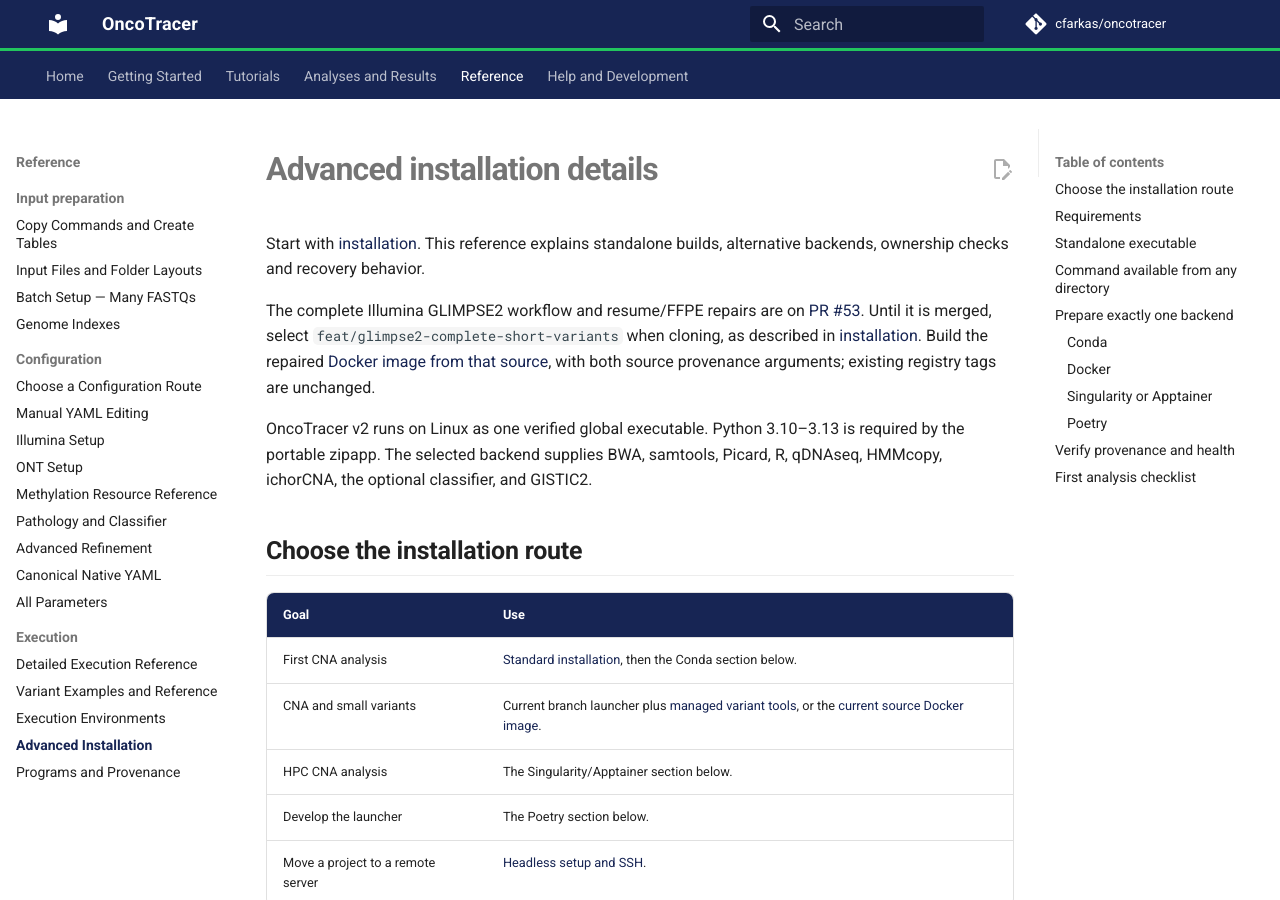
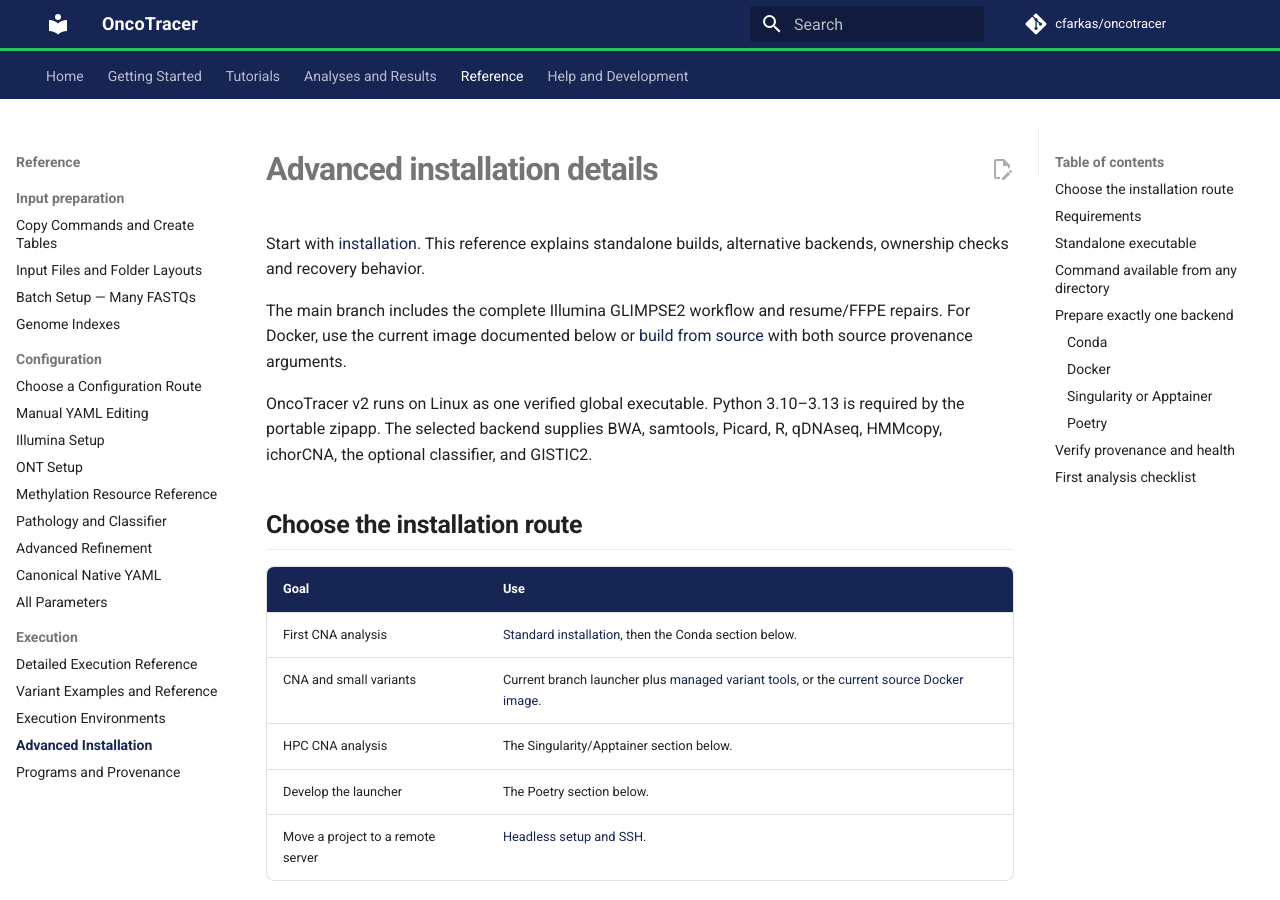
Before and after one commit to cfarkas/oncotracer, an MkDocs documentation site: the page built from docs/installation_details.md, in a window 1280 px wide and 900 px high. Built offline with MkDocs 1.6.1 and Material for MkDocs 9.7.7, drawn with Linux system fonts in a browser that asks for light colours; comment, search, counter and statistics services are not loaded; some of the changed text lies outside the part shown.

Commit message:
docs: install the merged OncoTracer workflows from main

````diff
--- a/docs/installation_details.md
+++ b/docs/installation_details.md
@@ -3,12 +3,10 @@
 Start with [installation](installation.md). This reference explains standalone
 builds, alternative backends, ownership checks and recovery behavior.
 
-The complete Illumina GLIMPSE2 workflow and resume/FFPE repairs are on
-[PR #53](https://github.com/cfarkas/oncotracer/pull/53). Until it is merged, select
-`feat/glimpse2-complete-short-variants` when cloning, as described in
-[installation](installation.md#1-install-the-command). Build the repaired
-[Docker image from that source](containers.md#fastq-to-cna-and-variants), with
-both source provenance arguments; existing registry tags are unchanged.
+The main branch includes the complete Illumina GLIMPSE2 workflow and
+resume/FFPE repairs. For Docker, use the current image documented below or
+[build from source](containers.md#fastq-to-cna-and-variants) with both source
+provenance arguments.
 
 OncoTracer v2 runs on Linux as one verified global executable. Python 3.10–3.13 is required by the portable zipapp. The selected backend supplies BWA, samtools, Picard, R, qDNAseq, HMMcopy, ichorCNA, the optional classifier, and GISTIC2.
 
@@ -260,7 +258,7 @@
 
 ### Poetry
 
-Poetry 2.0 or newer is required. Poetry is a source-development route, not the normal binary installation. Clone the repository only for development. To develop or test the repairs before PR #53 is merged, add `--branch feat/glimpse2-complete-short-variants` to the clone command below:
+Poetry 2.0 or newer is required. Poetry is a source-development route, not the normal binary installation. Clone the repository only for development.
 
 ```bash
 git clone https://github.com/cfarkas/oncotracer.git
````
Also changed, not shown: README.md (+2 -2 lines), docs/MULTISAMPLE_QUICKSTART.md (+3 -3 lines), docs/installation.md (+1 -3 lines), docs/nextflow_entry.md (+4 -4 lines), 1 other file.
